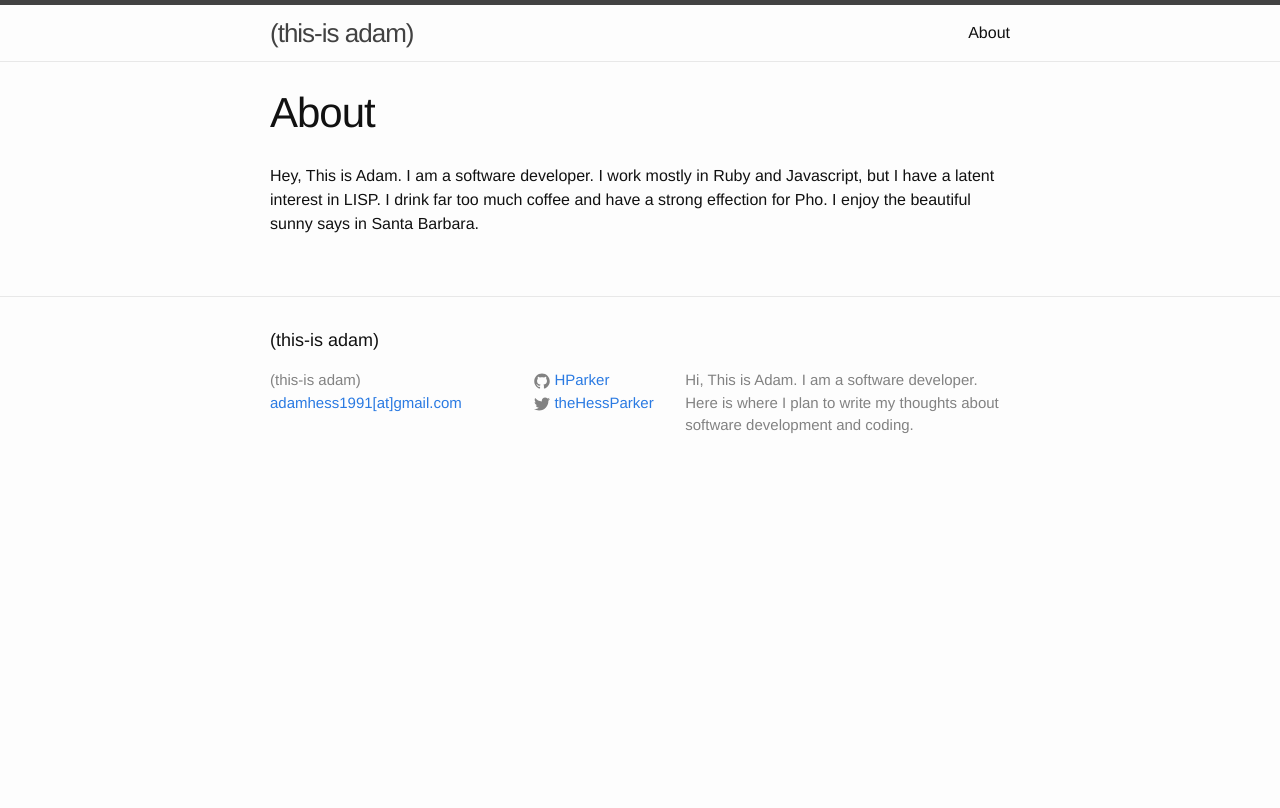
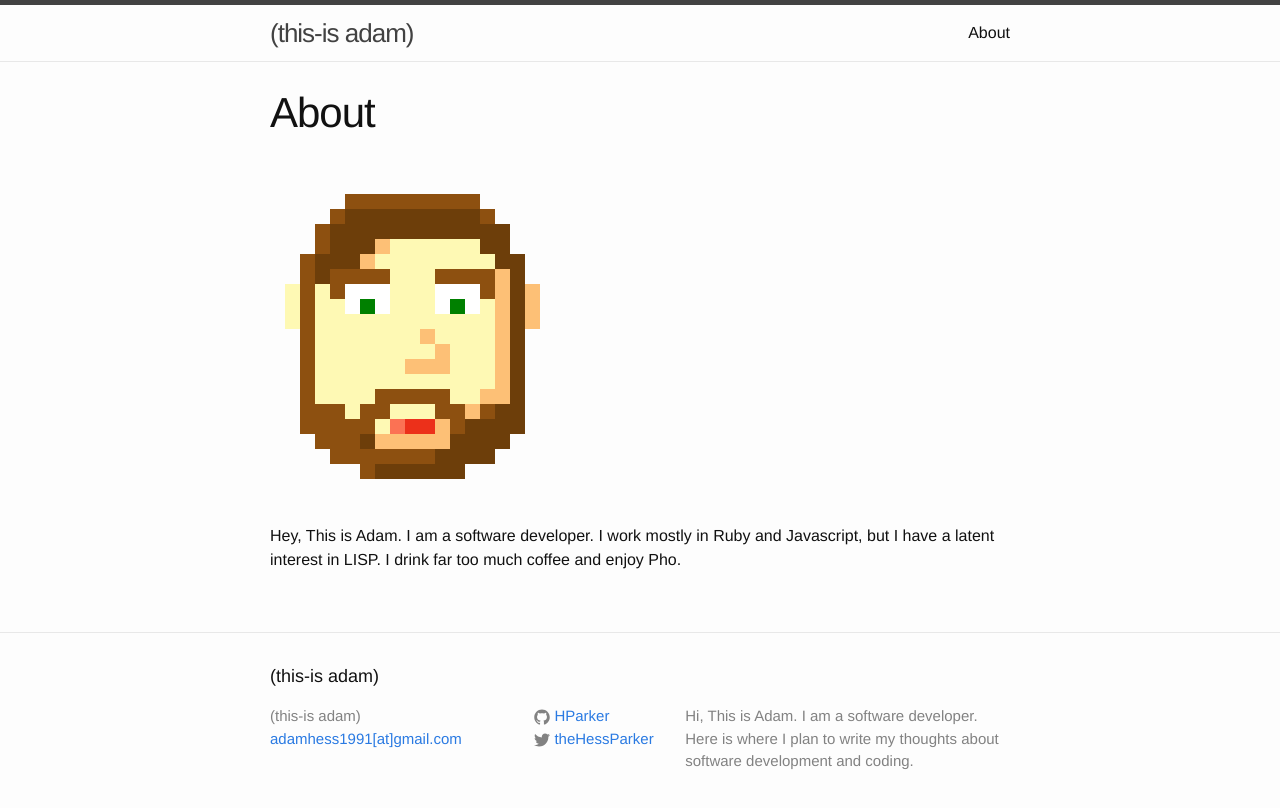
Before and after one commit to HParker/HParker.github.io, a Jekyll site: the page built from about.md, in a window 1280 px wide. Shown: the top 808 px of the page. Built offline with Jekyll 4.4.1, drawn with Linux system fonts in a browser that asks for light colours.

Commit message:
update about.md

```diff
--- a/about.md
+++ b/about.md
@@ -4,4 +4,6 @@ title: About
 permalink: /about/
 ---
 
-Hey, This is Adam. I am a software developer. I work mostly in Ruby and Javascript, but I have a latent interest in LISP. I drink far too much coffee and have a strong effection for Pho. I enjoy the beautiful sunny says in Santa Barbara.
+![Me](/assets/me.png)
+
+Hey, This is Adam. I am a software developer. I work mostly in Ruby and Javascript, but I have a latent interest in LISP. I drink far too much coffee and enjoy Pho.
```
Also changed, not shown: assets/me.png (added).
